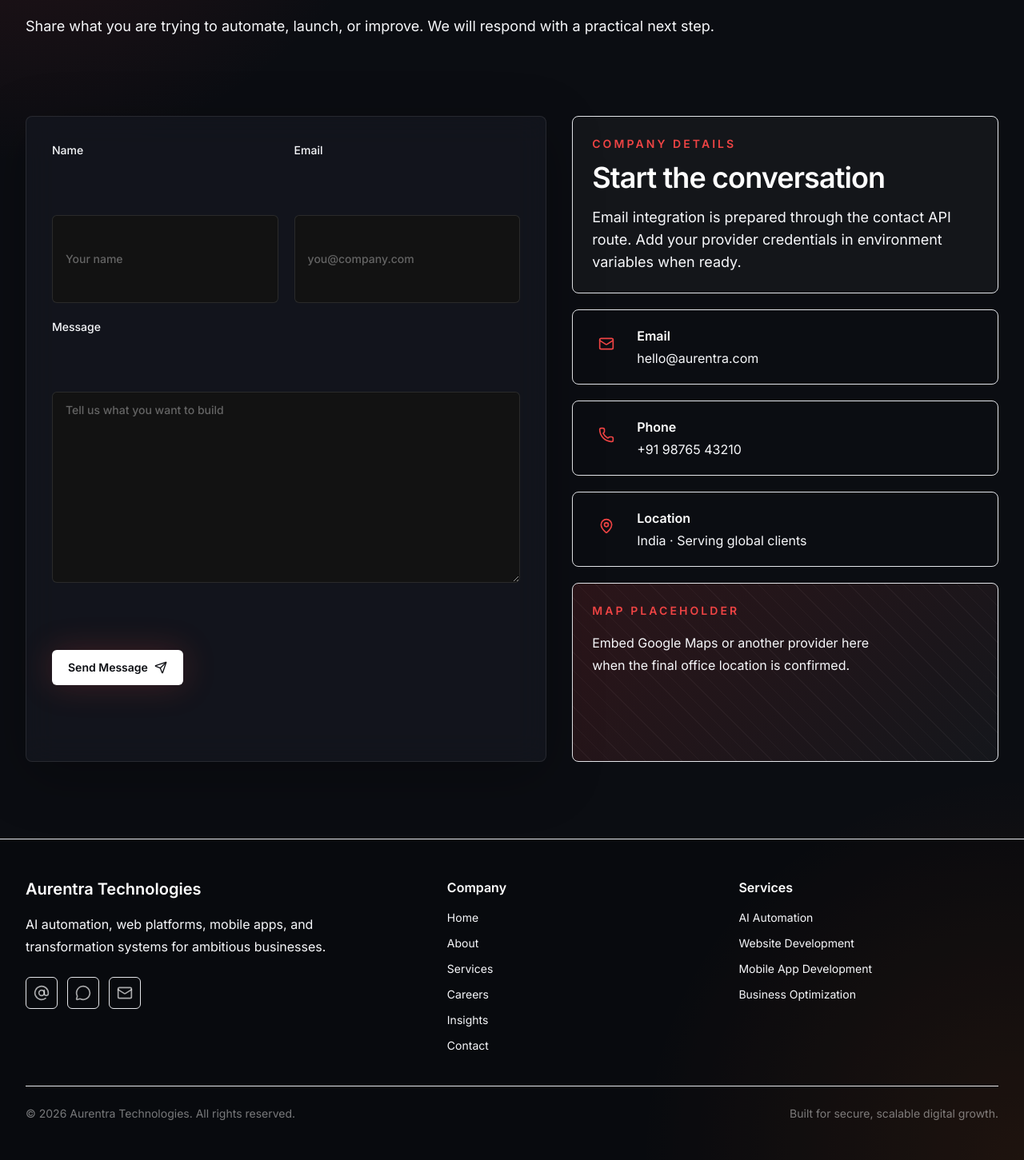
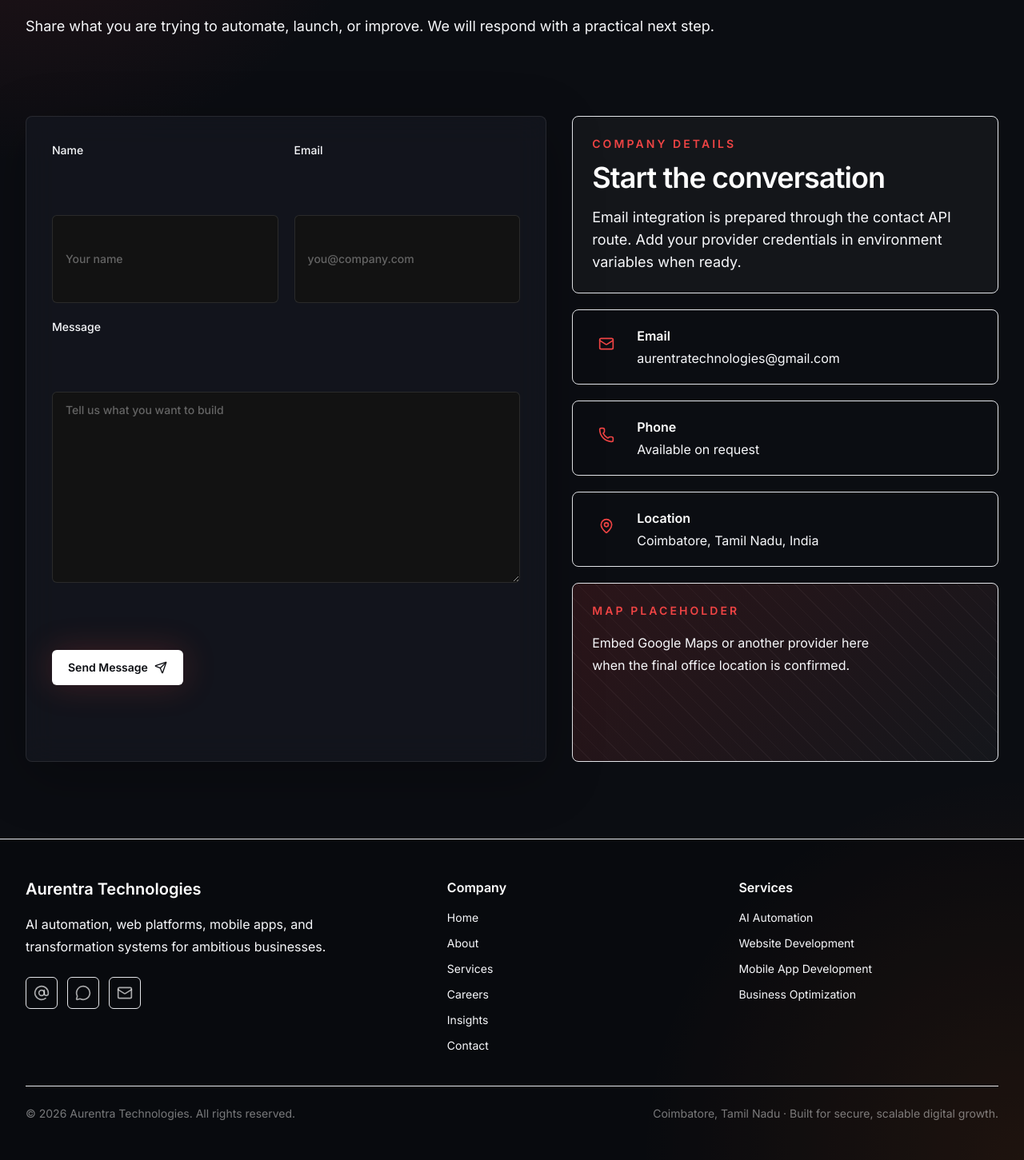
Before and after one commit to Akhils696/Aurentra, a Next.js app: page /contact in a window 1280 px wide. Shown: the part 340-1791 px from the top of the page at 80% size. Built offline with nearby package versions, Linux system fonts and the light colour scheme.

Commit message:
feat: update company contact details

```diff
--- a/app/api/contact/route.ts
+++ b/app/api/contact/route.ts
@@ -16,7 +16,7 @@ export async function POST(request: Request) {
     name,
     email,
     message,
-    to: process.env.CONTACT_TO_EMAIL ?? "hello@aurentra.com",
+    to: process.env.CONTACT_TO_EMAIL ?? "aurentratechnologies@gmail.com",
     receivedAt: new Date().toISOString(),
   };
 
--- a/app/contact/page.tsx
+++ b/app/contact/page.tsx
@@ -10,9 +10,9 @@ export const metadata: Metadata = {
 };
 
 const details = [
-  { label: "Email", value: "hello@aurentra.com", icon: Mail },
-  { label: "Phone", value: "+91 98765 43210", icon: Phone },
-  { label: "Location", value: "India · Serving global clients", icon: MapPin },
+  { label: "Email", value: "aurentratechnologies@gmail.com", icon: Mail },
+  { label: "Phone", value: "Available on request", icon: Phone },
+  { label: "Location", value: "Coimbatore, Tamil Nadu, India", icon: MapPin },
 ];
 
 export default function ContactPage() {
--- a/components/layout/footer.tsx
+++ b/components/layout/footer.tsx
@@ -17,7 +17,7 @@ export function Footer() {
               {[AtSign, MessageCircle, Mail].map((Icon, index) => (
                 <Link
                   key={index}
-                  href={index === 2 ? "mailto:hello@aurentra.com" : "#"}
+                  href={index === 2 ? "mailto:aurentratechnologies@gmail.com" : "#"}
                   aria-label="Aurentra social link"
                   className="flex size-10 items-center justify-center rounded-md border border-white/12 text-white/65 transition hover:border-aurora/60 hover:text-white"
                 >
@@ -49,7 +49,7 @@ export function Footer() {
         </div>
         <div className="mt-10 flex flex-col gap-3 border-t border-white/8 pt-6 text-sm text-white/45 sm:flex-row sm:items-center sm:justify-between">
           <p>© 2026 Aurentra Technologies. All rights reserved.</p>
-          <p>Built for secure, scalable digital growth.</p>
+          <p>Coimbatore, Tamil Nadu · Built for secure, scalable digital growth.</p>
         </div>
       </Container>
     </footer>
--- a/lib/site-data.ts
+++ b/lib/site-data.ts
@@ -1,15 +1,4 @@
-import {
-  Bot,
-  BriefcaseBusiness,
-  Code2,
-  LineChart,
-  Rocket,
-  ShieldCheck,
-  Smartphone,
-  Sparkles,
-  Users,
-  Workflow,
-} from "lucide-react";
+import { Bot, BriefcaseBusiness, Code2, Crown, LineChart, Rocket, ShieldCheck, Smartphone, Workflow } from "lucide-react";
 
 export const navItems = [
   { href: "/", label: "Home" },
@@ -89,7 +78,7 @@ export const jobs = [
 ];
 
 export const team = [
-  { name: "Aarav Sen", role: "Founder & AI Strategist", icon: Sparkles },
-  { name: "Maya Iyer", role: "Product Design Lead", icon: Users },
-  { name: "Kabir Malhotra", role: "Full-Stack Architect", icon: Code2 },
+  { name: "Akhil S", role: "CEO & Co-Founder", icon: Crown },
+  { name: "Subash Chandra Bose G S", role: "Co-Founder", icon: BriefcaseBusiness },
+  { name: "Aurentra Delivery Team", role: "AI, Web, Mobile & Growth Specialists", icon: Code2 },
 ];
```
Also changed, not shown: 1 other file (tests, documents, lock files or other folders).
